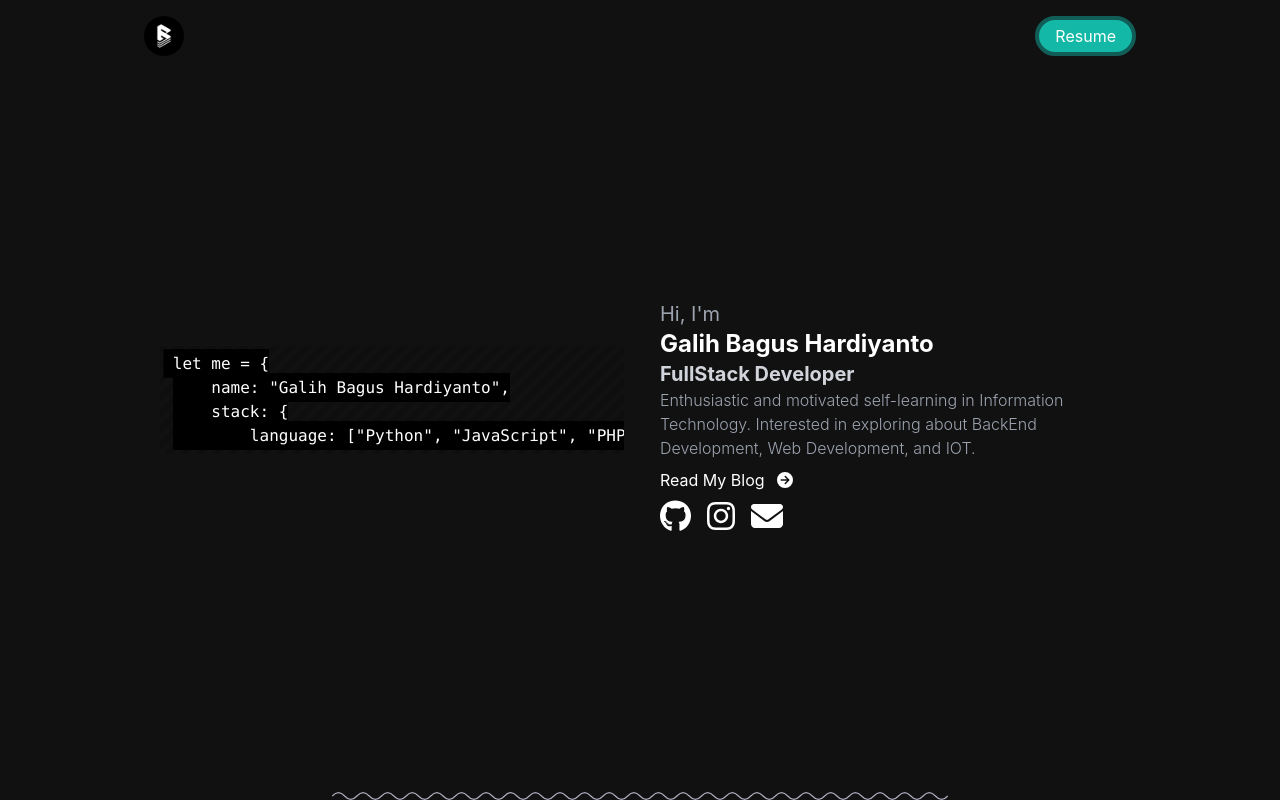
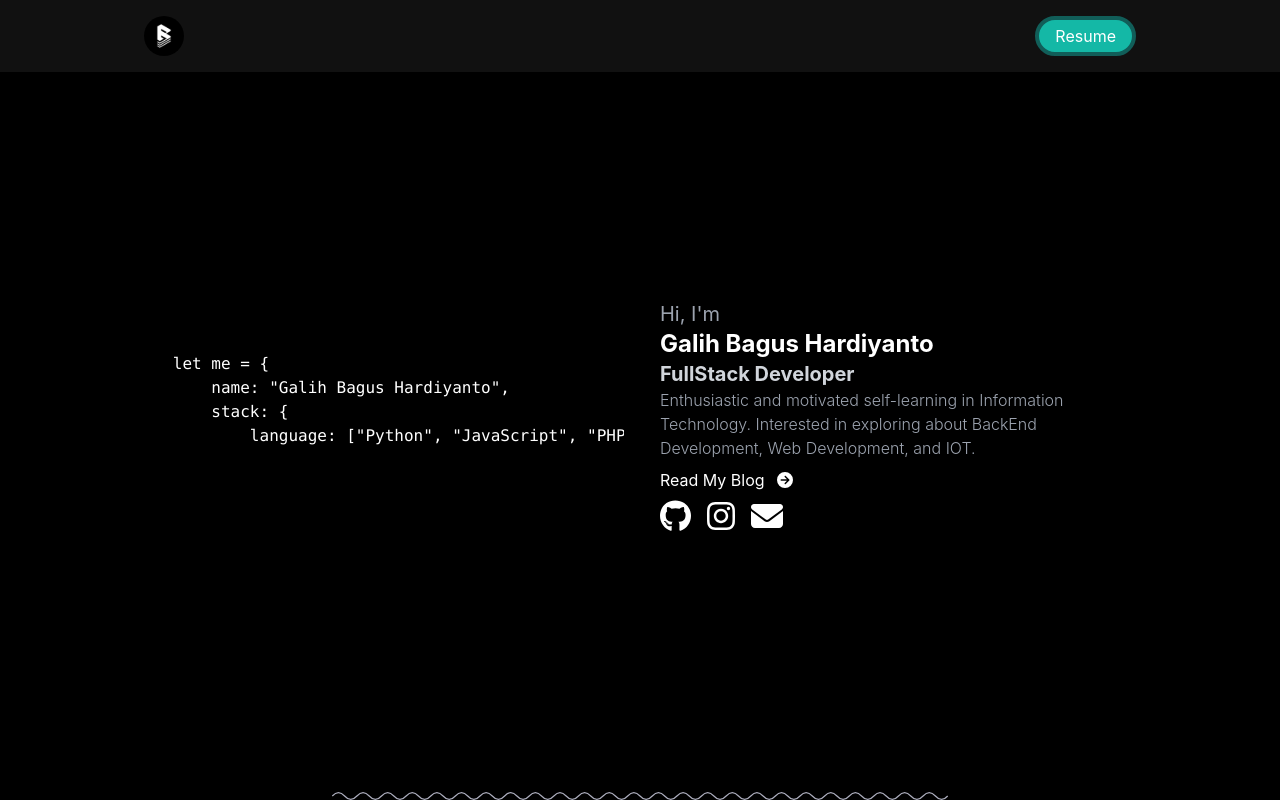
Before and after one commit to gbagush/ReactPortfolio, a React (Create React App) app: page / in a window 1280 px wide. Built offline with nearby package versions, Linux system fonts and the light colour scheme.

Commit message:
Update App.js

```diff
--- a/src/App.js
+++ b/src/App.js
@@ -12,7 +12,7 @@ function App() {
       AOS.init();
     }, []);
   return (
-    <div className="px-6 lg:px-20 xl:px-36 bg-dark-500">
+    <div className="px-6 lg:px-20 xl:px-36 bg-black">
       <Navbar />
       <Hiro />
     </div>
```
